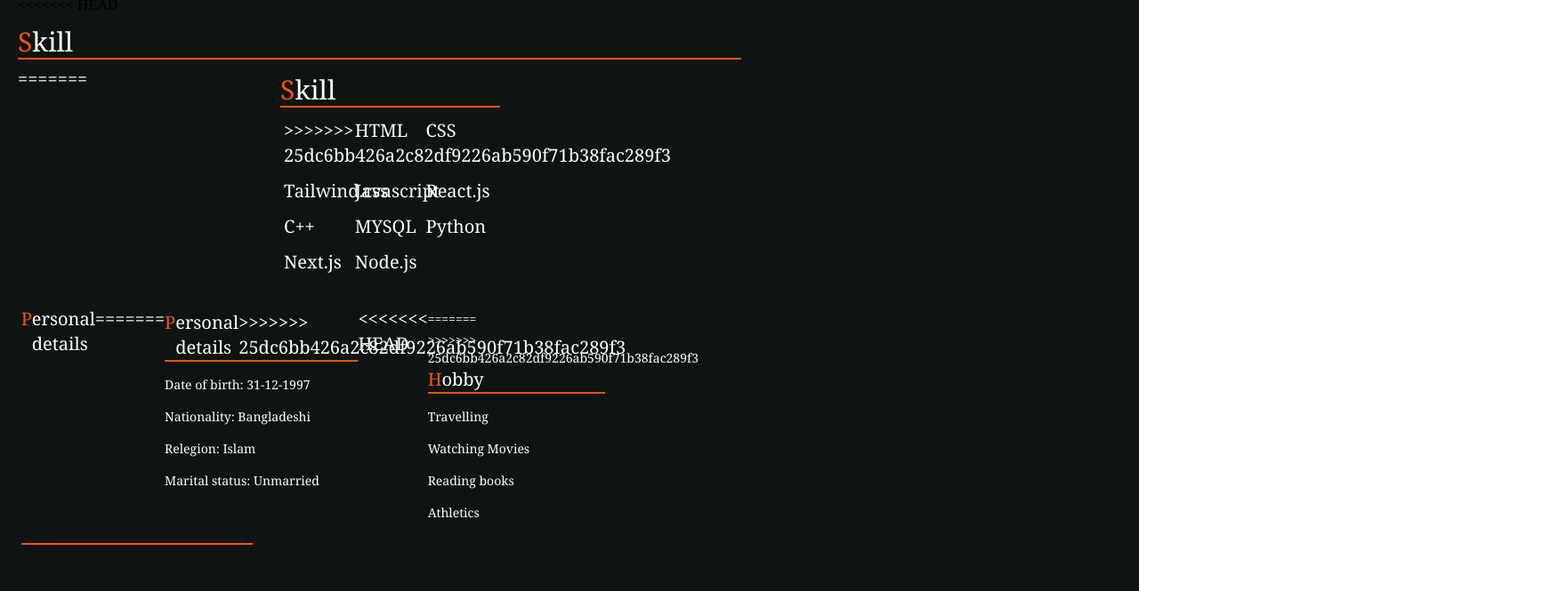
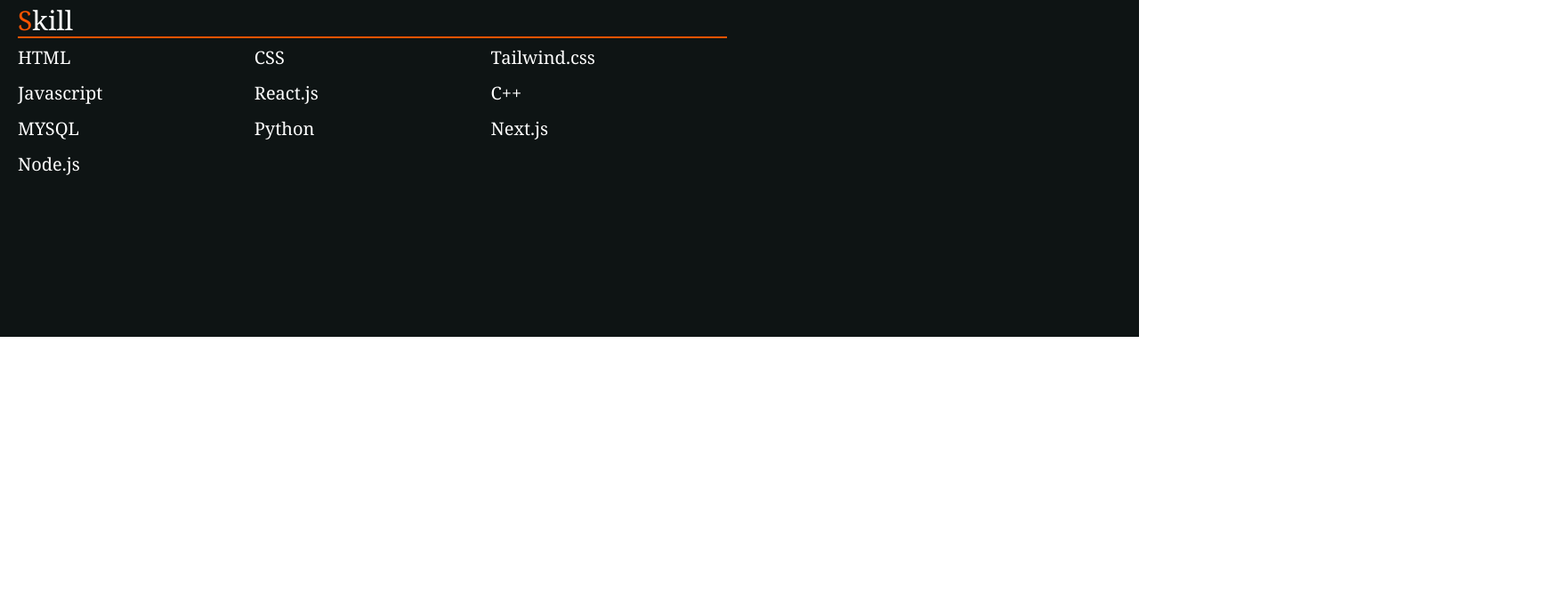
Before and after one commit to saiedhossien99/portfolio, a plain HTML site: page about.html in a window 1280 px wide. Shown: the part 421-1086 px from the top of the page at 89% size, 1743 px wide, since content can reach past the window. After the commit the page ends 800 px from the top, so only its background shows below. Drawn offline with nearby package versions, Linux system fonts and the light colour scheme.

Commit message:
accepting canges

```diff
--- a/about.html
+++ b/about.html
@@ -53,21 +53,12 @@
               development.
             </p>
           </div>
-<<<<<<< HEAD
           <div class="flex flex-col mt-3 text-sm lg:text-xl">
             <div class="flex flex-row border-b-2 border-[#f95400] h-full">
               <p class="text-[#f95400] text-3xl">S</p>
               <p class="text-white text-3xl">kill</p>
             </div>
             <ol class="text-white grid grid-cols-2 mt-2 lg:grid-cols-3 gap-y-3">
-=======
-          <div class="flex flex-col mt-2 lg:ml-6 text-sm lg:text-xl">
-            <div class="flex flex-row border-b-2 border-[#f95400] h-fit">
-              <p class="text-[#f95400] text-3xl">S</p>
-              <p class="text-white text-3xl">kill</p>
-            </div>
-            <ol class="text-white p-1 grid grid-cols-2 mt-2 lg:grid-cols-3 gap-y-3">
->>>>>>> 25dc6bb426a2c82df9226ab590f71b38fac289f3
               <li>HTML</li>
               <li>CSS</li>
               <li>Tailwind.css</li>
```
